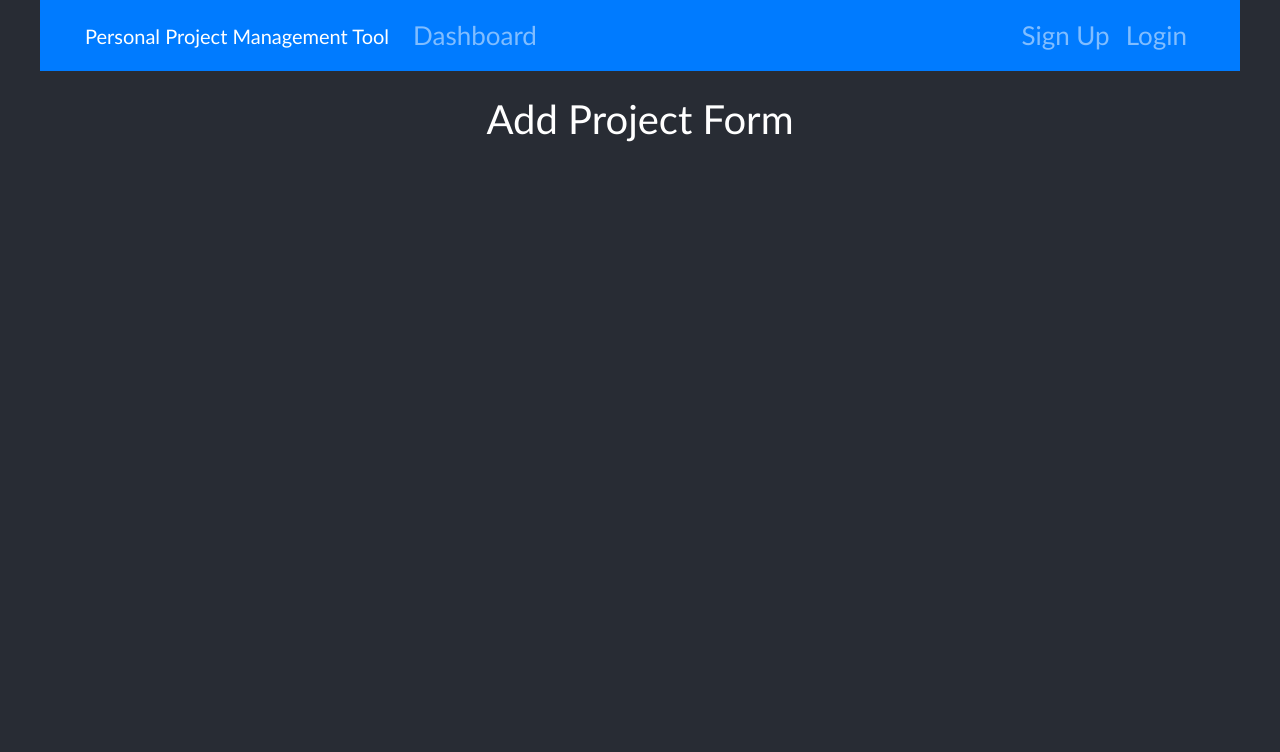
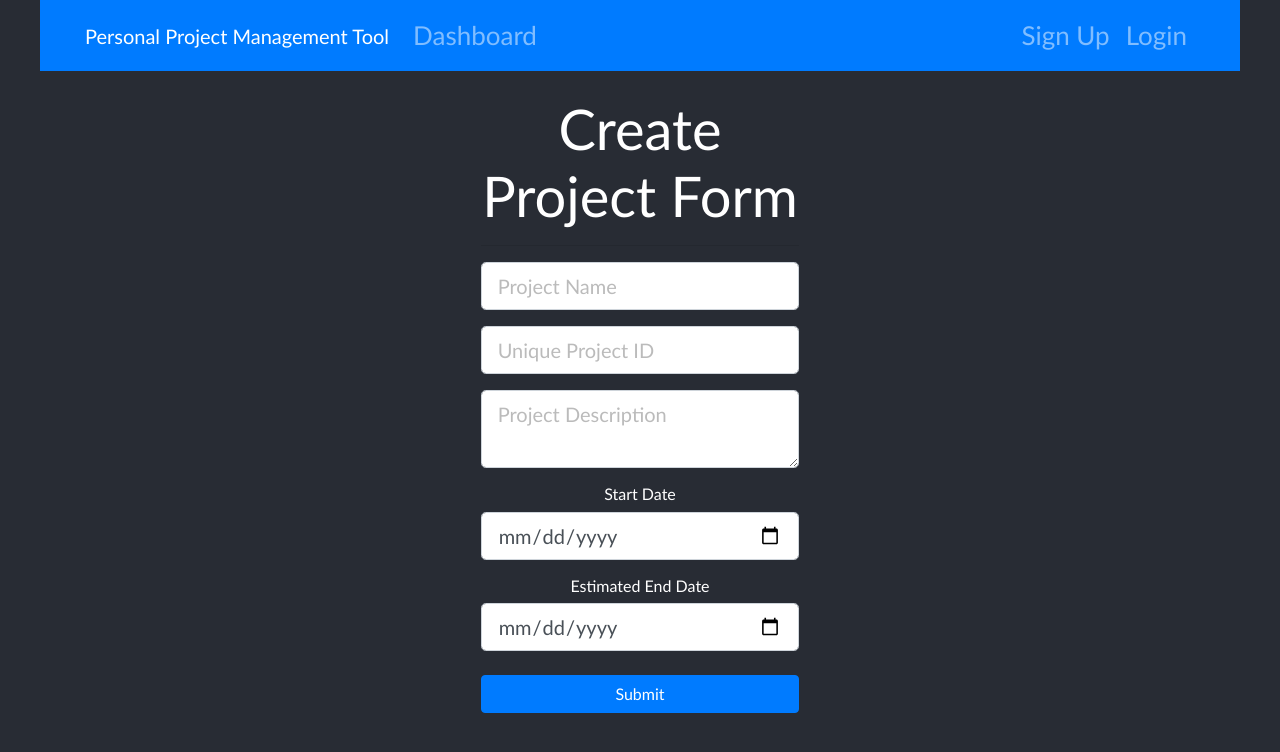
Before and after one commit to BaduraMike/BPMTool, a React (Create React App) app in the folder bpmtool-react-client/: page /addProject in a window 1280 px wide. Shown: the top 752 px of the page. Built offline with nearby package versions, Linux system fonts and the light colour scheme.

Commit message:
Add Create Project Form

```diff
--- a/bpmtool-react-client/src/components/Project/AddProject.js
+++ b/bpmtool-react-client/src/components/Project/AddProject.js
@@ -1,10 +1,101 @@
 import React, {Component} from 'react';
 
 class AddProject extends Component {
+    constructor() {
+        super();
+
+        this.state = {
+            projectName: "",
+            projectIdentifier: "",
+            description: "",
+            startDate: "",
+            endDate: ""
+        };
+        this.onChange = this.onChange.bind(this);
+        this.onSubmit = this.onSubmit.bind(this);
+    }
+
+    onChange(e) {
+        this.setState({[e.target.name]: e.target.value});
+    }
+
+    onSubmit(e) {
+        e.preventDefault();
+        const newProject = {
+            projectName: this.state.projectName,
+            projectIdentifier: this.state.projectIdentifier,
+            description: this.state.description,
+            startDate: this.state.startDate,
+            endDate: this.state.endDate
+        };
+        console.log(newProject);
+    }
+
     render() {
         return (
             <div>
-                <h1>Add Project Form</h1>
+                {/* //check name attribute input fields
+                //create constructor
+                //set state
+                //set value on input fields
+                //create onChange function
+                //set set onChange on each input field
+                //bind on constructor
+                //check state change in the react extension*/}
+
+                <div className="project">
+                    <div className="container">
+                        <div className="row">
+                            <div className="col-md-8 m-auto">
+                                <h6 className="display-4 text-md-center"> Create Project Form </h6>
+                                <hr/>
+                                <form onSubmit={this.onSubmit}>
+                                    <div className="form-group">
+                                        <input type="text" className="form-control form-control-lg "
+                                               placeholder="Project Name"
+                                               name="projectName"
+                                               value={this.state.projectName}
+                                               onChange={this.onChange}/>
+                                    </div>
+                                    <div className="form-group">
+                                        <input type="text" className="form-control form-control-lg"
+                                               placeholder="Unique Project ID"
+                                               name="projectIdentifier"
+                                               value={this.state.projectIdentifier}
+                                               onChange={this.onChange}/>
+                                    </div>
+
+                                    <div className="form-group">
+                                        <textarea className="form-control form-control-lg"
+                                                  placeholder="Project Description"
+                                                  name="description"
+                                                  value={this.state.description}
+                                                  onChange={this.onChange}></textarea>
+                                    </div>
+                                    <h6>Start Date</h6>
+                                    <div className="form-group">
+                                        <input type="date"
+                                               className="form-control form-control-lg"
+                                               name="startDate"
+                                               value={this.state.startDate}
+                                               onChange={this.onChange}/>
+                                    </div>
+                                    <h6>Estimated End Date</h6>
+                                    <div className="form-group">
+                                        <input type="date"
+                                               className="form-control form-control-lg"
+                                               name="endDate"
+                                               value={this.state.endDate}
+                                               onChange={this.onChange}/>
+                                    </div>
+
+                                    <input type="submit" className="btn btn-primary btn-block mt-4"/>
+                                </form>
+                            </div>
+                        </div>
+                    </div>
+                </div>
+
             </div>
         );
     }
```
Also changed, not shown: 1 other file (tests, documents, lock files or other folders).
